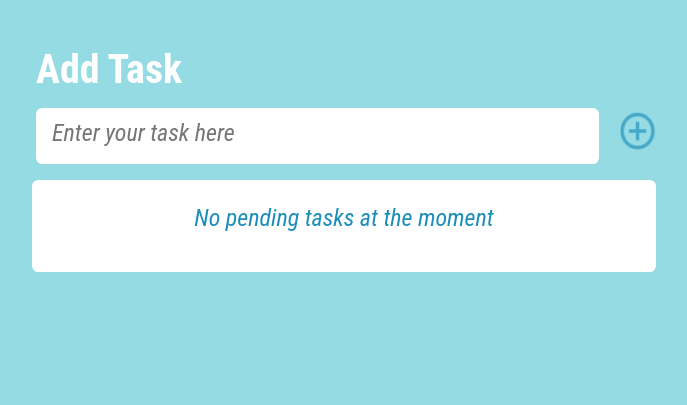
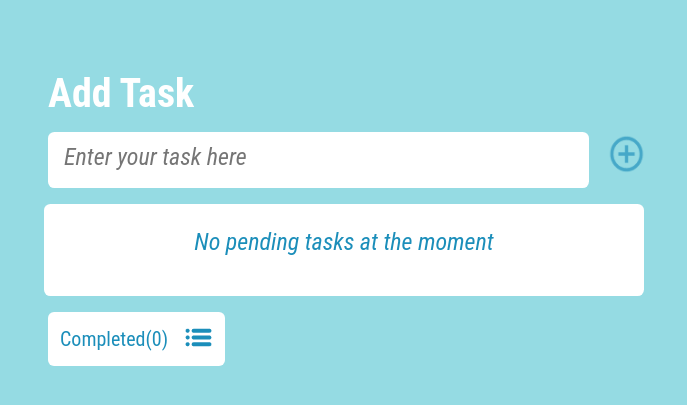
Before and after one commit to stateman24/To-do, a Django app: page / in a window 1280 px wide. Shown: the part 112-517 px from the top of the page, without its empty margins (296-983 px from the left). Run offline with Django 5.2, Linux system fonts and the light colour scheme; the visitor is signed in with stand-in values (Sample User, id 1); data that the repository does not hold is empty; some libraries are stand-ins or nearby versions; some web fonts are replaced.

Commit message:
Finished Styling the index.html file

```diff
--- a/core/views.py
+++ b/core/views.py
@@ -1,7 +1,6 @@
 from django.shortcuts import render, redirect
 from django.contrib.auth.decorators import login_required
 from core.models import Task
-from core.forms import AddTaskForm
 
 
 @login_required
@@ -11,7 +10,8 @@ def index(request):
         new_task = Task(user=request.user, name=task)
         new_task.save()
     tasks = Task.objects.all().filter(user=request.user, status=False)
-    context = {"tasks": tasks}
+    completed_tasks = Task.objects.all().filter(user=request.user, status=True)
+    context = {"tasks": tasks, "completed_tasks": completed_tasks}
     return render(request, "core/index.html", context)
 
 
--- a/static/css/core/index.css
+++ b/static/css/core/index.css
@@ -2,6 +2,10 @@
     color: var(--primary-col);
     font-size: 2.5rem;
     font-weight: var(--ft-wgt-700);
+}
+
+a{
+    text-decoration-line: none;
 }
 
 p{
@@ -41,6 +45,11 @@ input[type="text"]::placeholder{
 .task-label{
     font-weight: var(--ft-wgt-400);
     font-size: 1.5rem;
+    color: var(--secondary-col);
+}
+
+.completed{
+    text-decoration-line: line-through;
 }
 
 .inner-circle{
@@ -49,3 +58,28 @@ input[type="text"]::placeholder{
 .active, .inner-circle:hover{
     fill: var(--secondary-col);
 }
+
+.span-text{
+    color: var(--secondary-col);
+    font-weight: var(--ft-wgt-400);
+    font-size: 1.25rem;
+    margin-right: 0.5rem;
+}
+
+.complete-btn{
+    background-color: var(--primary-col);
+    padding: 0.75rem;
+    border: none;
+}
+
+.complete-btn:hover{
+    background-color: var(--primary-col); !important
+}
+
+.complete-btn:active{
+    background-color: var(--primary-col); !important
+}
+
+.animation{
+    transition: 0.3s ease;
+}
--- a/templates/base.html
+++ b/templates/base.html
@@ -19,7 +19,9 @@
                 <div class="container w-75">
                     <div class="row g-0">
                        <div class="col">
-                           <h1 class="navbar-brand custom-brand">Todo</h1>
+                           <a href="{% url 'core:index' %}">
+                               <h1 class="navbar-brand custom-brand">Todo</h1>
+                           </a>
                        </div>
                        <div class="col">
                            <span class="navbar-text custom-text mx-lg-auto">Hello {% block user %}{% endblock %}</span>
@@ -48,7 +50,7 @@
                 </div>
             </div>
         </nav>
-    <main class="d-flex justify-content-center">
+    <main class="d-flex justify-content-center p-lg-4">
         {% block content %}
         {% endblock %}
     </main>
--- a/templates/core/index.html
+++ b/templates/core/index.html
@@ -6,7 +6,7 @@
 {% endblock %}
 
 {% block extra_css %}
-    <link rel="stylesheet" href="{% static 'css/core/index.css' %}?{% now 'U' %}">
+    <link rel="stylesheet" href="{% static 'css/core/index.css' %}">
 {% endblock %}
 
 {% block user %}
@@ -66,6 +66,40 @@
 
             </div>
         </div>
+        <p class="d-inline-flex gap-1">
+          <button class="d-inline-flex btn btn-primary mt-3 complete-btn" type="button" data-bs-toggle="collapse" data-bs-target="#collapseExample" aria-expanded="false" aria-controls="collapseExample">
+            {% with completed_tasks.count as num_completed %}
+            	<span class="text span-text">Completed({{ num_completed }})</span>
+            {% endwith %}
+              <img src="{% static 'css/assets/images/List.png' %}" alt="List Button" class="ms-2">
+          </button>
+        </p>
+        <div class="collapse animation" id="collapseExample">
+          <div class="card card-body">
+            {% if completed_tasks %}
+            	{% for completed_task in completed_tasks %}
+            		<div class="row p-4 mx-4 gy-2 task-wrap">
+                        <div class="col-1">
+                            <svg class="radio-svg-comp" width="24" height="24" xmlns="http://www.w3.org/2000/svg">
+                                <circle cx="12" cy="12" r="11" stroke="#1B8EBAFF" stroke-width="2" fill="none"></circle>
+                                <circle class="inner-circle" cx="12" cy="12" r="6" fill="#1B8EBAFF"></circle>
+                            </svg>
+                        </div>
+                        <div class="col-10">
+                            <label for="task-done" class="task-label completed">{{ completed_task }}</label>
+                        </div>
+                        <div class="col-1 p-0">
+                            <a href="{% url 'core:delete' completed_task.name %}">
+                                <img src="{% static 'css/assets/images/delete-icon.png' %}" alt="Delete">
+                            </a>
+                        </div>
+                    </div>
+            	{% endfor %}
+            {% else %}
+                <p class="text text-center">You have not completed any tasks</p>
+            {% endif %}
+          </div>
+        </div>
     </div>
 {% endblock %}
 
```
